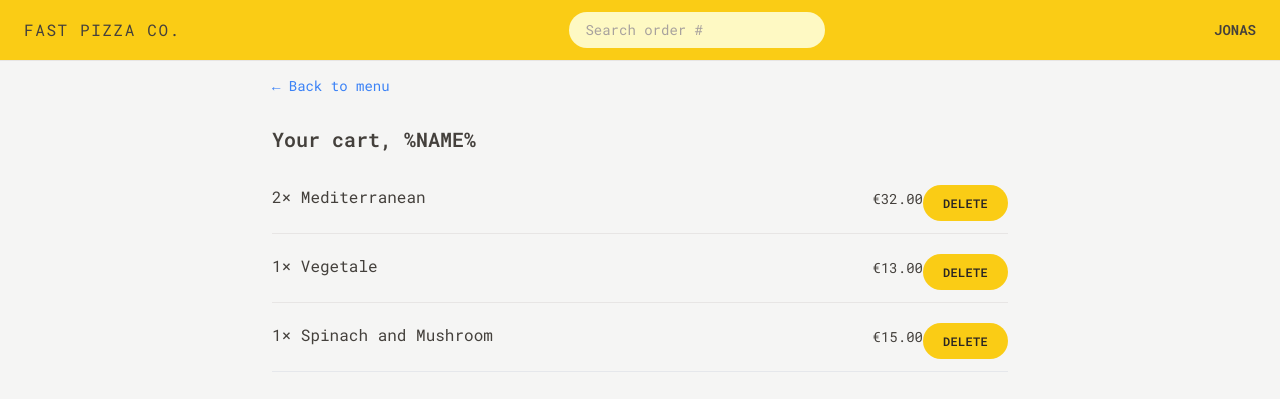
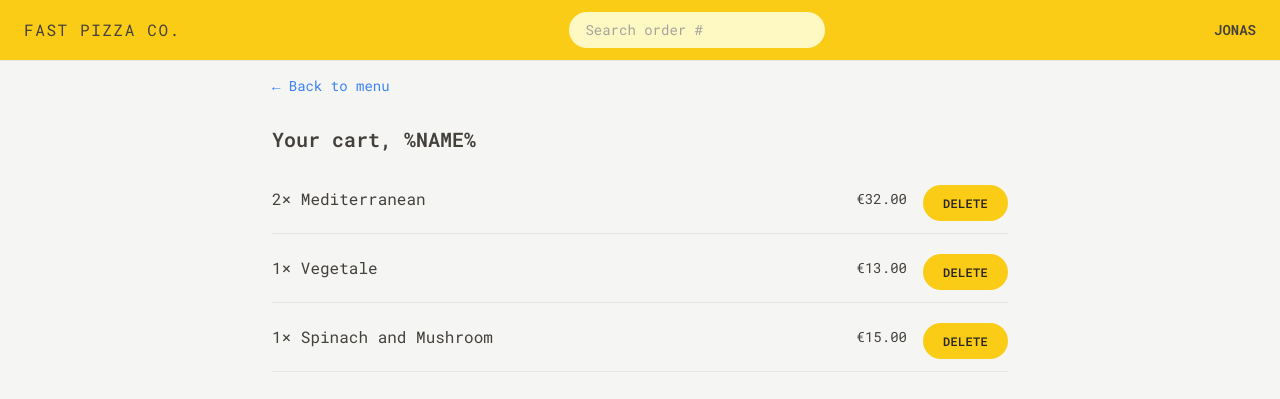
Before and after one commit to Nifemiasaolu/Fast_Pizza, a React (Vite) app: page /cart in a window 1280 px wide. Shown: the top 399 px of the page. Built offline with nearby package versions, Linux system fonts and the light colour scheme.

Commit message:
Cart Item Component

```diff
--- a/src/Features/Cart/CartItem.jsx
+++ b/src/Features/Cart/CartItem.jsx
@@ -6,11 +6,11 @@ function CartItem({ item }) {
 
   return (
     <li className="py-3 sm:flex sm:items-center sm:justify-between">
-      <p className="mb-1">
+      <p className="mb-1 sm:mb-0">
         {quantity}&times; {name}
       </p>
       <div className="flex items-center justify-between">
-        <p className="text-sm">{formatCurrency(totalPrice)}</p>
+        <p className="text-sm pr-4">{formatCurrency(totalPrice)}</p>
         <Button type="small">Delete</Button>
       </div>
     </li>
```
